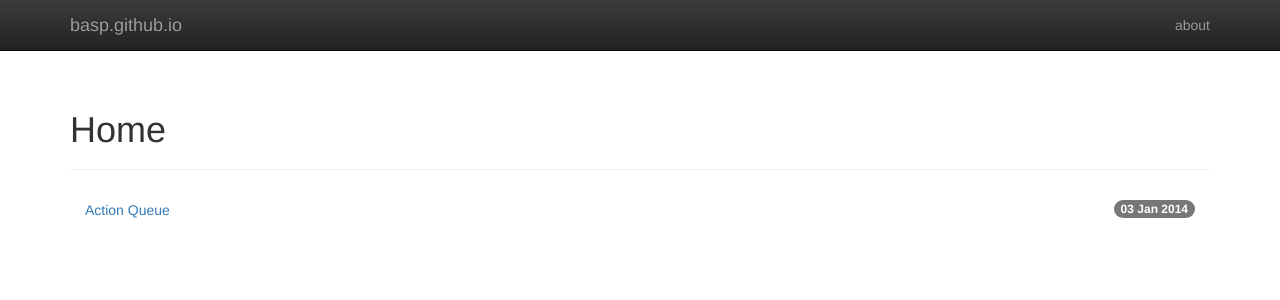
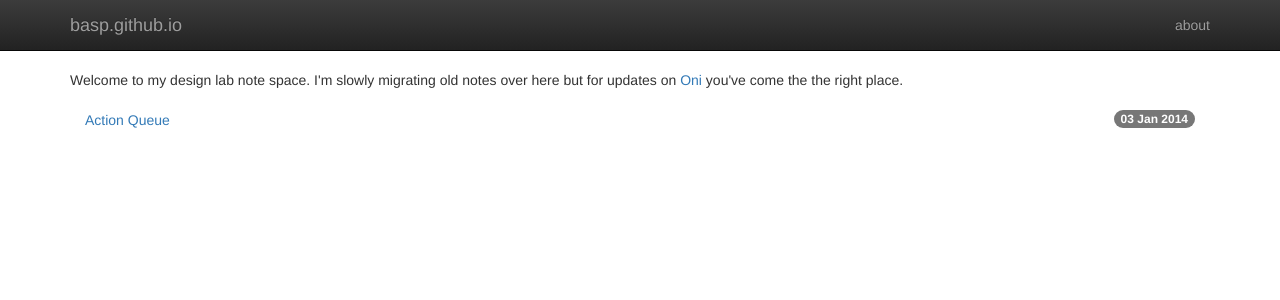
Before and after one commit to basp/basp.github.io, a Jekyll site: the page built from index.html, in a window 1280 px wide. Shown: the top 300 px of the page. Built offline with Jekyll 4.4.1, drawn with Linux system fonts in a browser that asks for light colours; nearby versions of some CDN libraries; Markdown is read by kramdown in place of the engine named in the settings.

Commit message:
Tweaked index

```diff
--- a/index.html
+++ b/index.html
@@ -2,9 +2,8 @@
 layout: bootstrap
 title: basp.github.io
 ---
-<div class="page-header">
-    <h1>Home</h1>
-</div>
+<p>Welcome to my design lab note space. I'm slowly migrating old notes over here but for updates on <a href="http://github.com/basp/oni">Oni</a> you've come the the right place.</p>
+
 <ul class="nav nav-pills nav-stacked">
     {% for post in site.posts %}
     <li>
```
